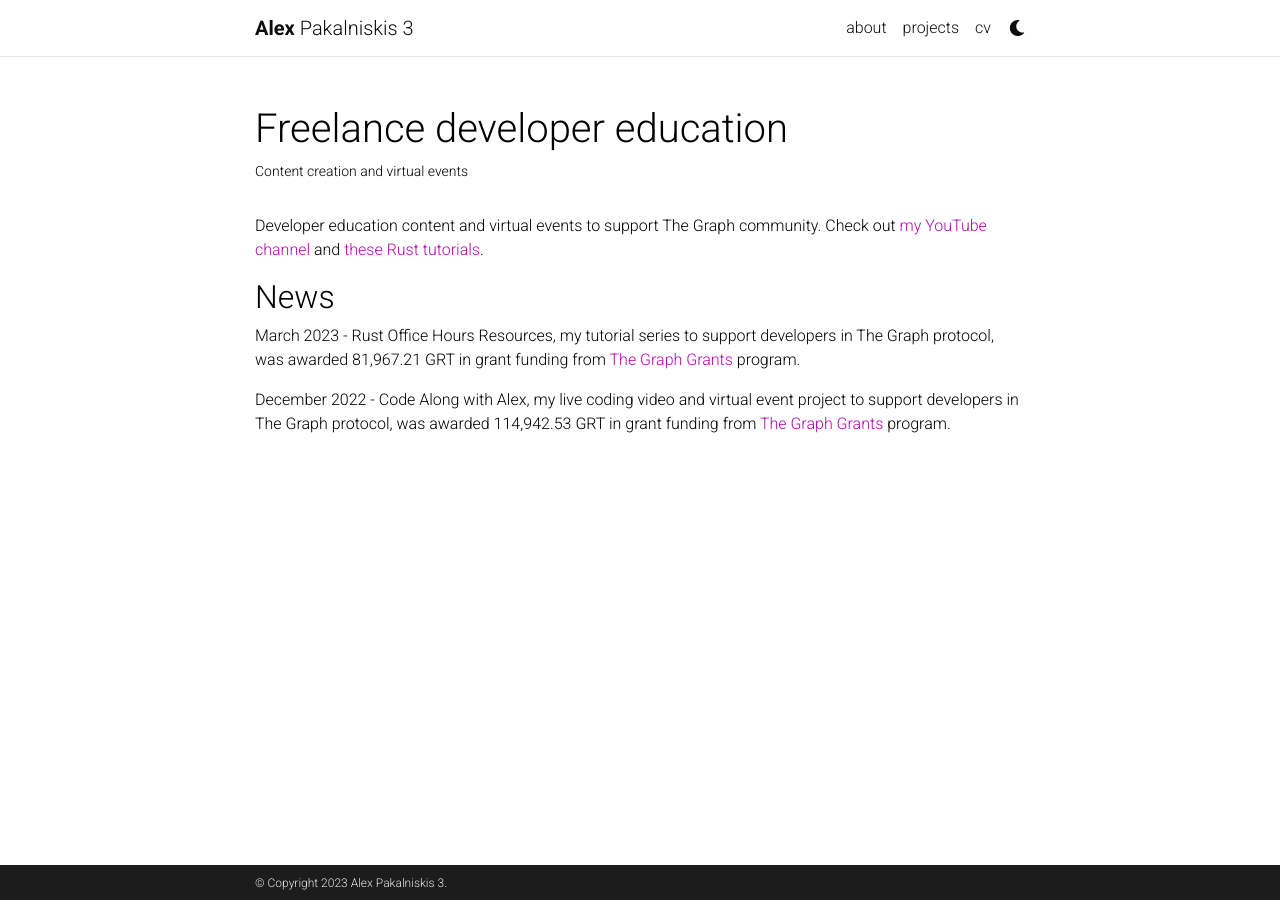
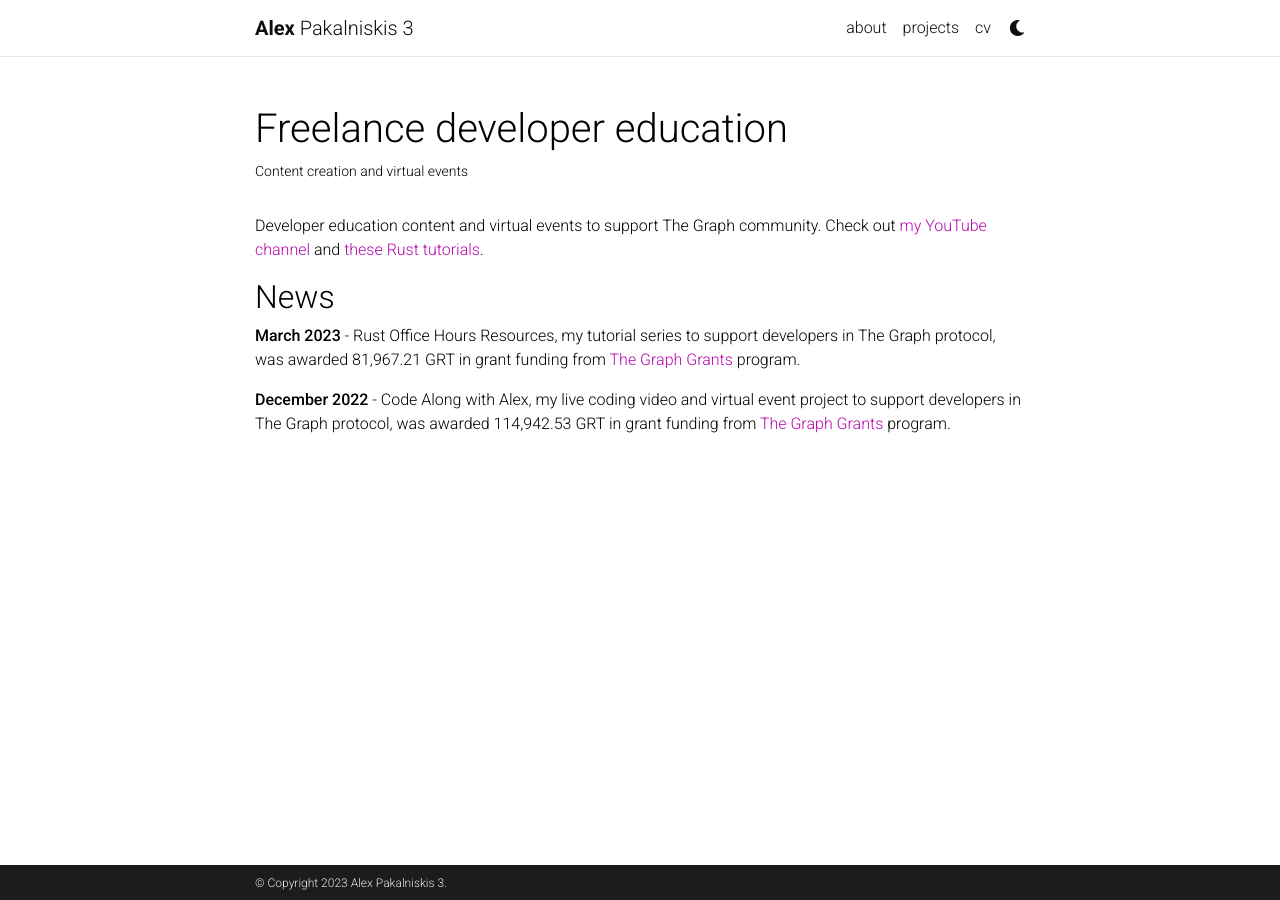
Before and after one commit to alex-pakalniskis/alex-pakalniskis.github.io, a Jekyll site: the page built from _projects/2_project.md, in a window 1280 px wide. Built offline with Jekyll 4.4.1, drawn with Linux system fonts in a browser that asks for light colours; comment, search, counter and statistics services are not loaded; a style sheet for code colours, icons or effects is not loaded.

```diff
--- a/_projects/2_project.md
+++ b/_projects/2_project.md
@@ -10,6 +10,6 @@ category: web3
 Developer education content and virtual events to support The Graph community. Check out [my YouTube channel](https://www.youtube.com/@alexpakalniskis) and [these Rust tutorials](https://alex-pakalniskis.github.io/RustOfficeHoursResources/).
 
 ## News
-March 2023 - Rust Office Hours Resources, my tutorial series to support developers in The Graph protocol, was awarded 81,967.21 GRT in grant funding from [The Graph Grants](https://thegraph.com/ecosystem/grants/) program.
+**March 2023** - Rust Office Hours Resources, my tutorial series to support developers in The Graph protocol, was awarded 81,967.21 GRT in grant funding from [The Graph Grants](https://thegraph.com/ecosystem/grants/) program.
 
-December 2022 - Code Along with Alex, my live coding video and virtual event project to support developers in The Graph protocol, was awarded 114,942.53 GRT in grant funding from [The Graph Grants](https://thegraph.com/ecosystem/grants/) program.
+**December 2022** - Code Along with Alex, my live coding video and virtual event project to support developers in The Graph protocol, was awarded 114,942.53 GRT in grant funding from [The Graph Grants](https://thegraph.com/ecosystem/grants/) program.
```
